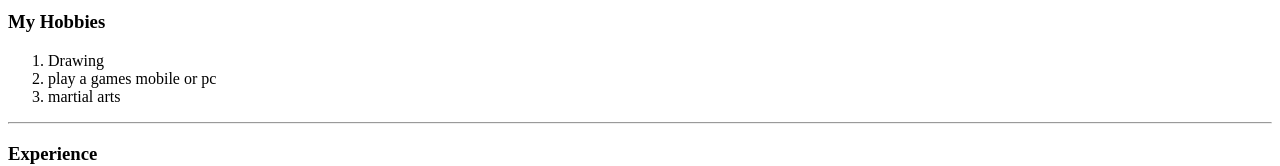
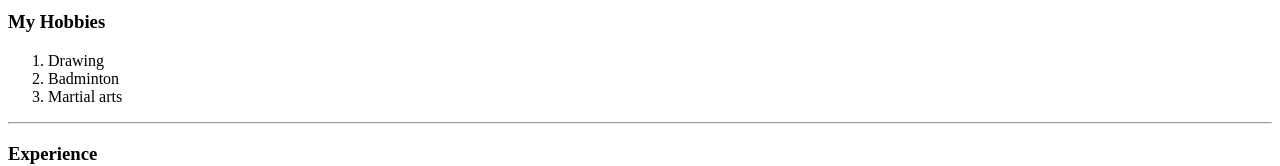
Before and after one commit to Lukmananwarm/CV, a plain HTML site: page index.html in a window 1280 px wide. Shown: the part 385-551 px from the top of the page. Drawn offline with Linux system fonts and the light colour scheme.

Commit message:
Update index.html

```diff
--- a/index.html
+++ b/index.html
@@ -23,8 +23,8 @@
         <h3>My Hobbies</h3>
         <ol>
             <li>Drawing</li>
-            <li>play a games mobile or pc</li>
-            <li>martial arts</li>
+            <li>Badminton</li>
+            <li>Martial arts</li>
         </ol>
         <hr>
         <h3>Experience</h3>
```
